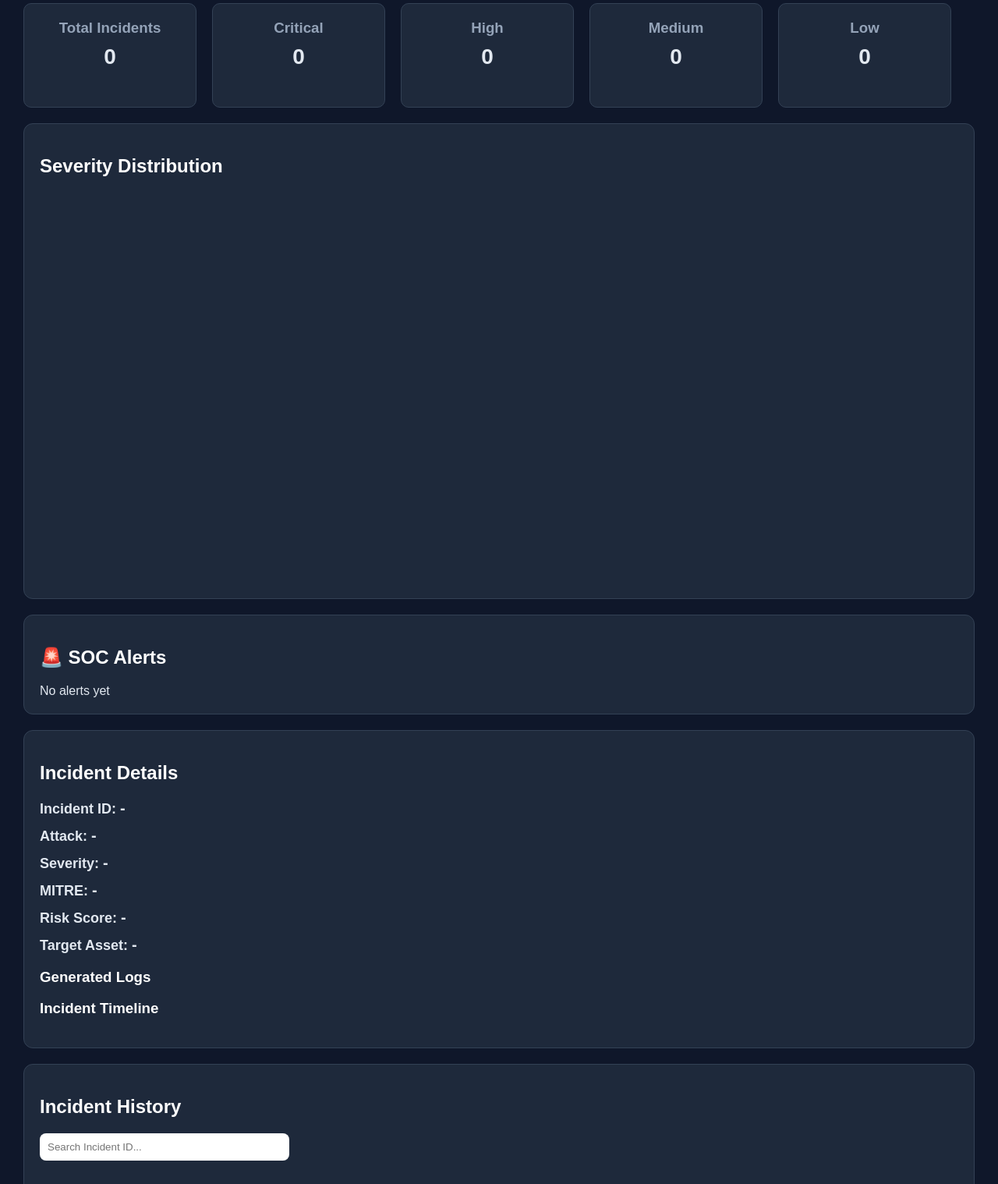
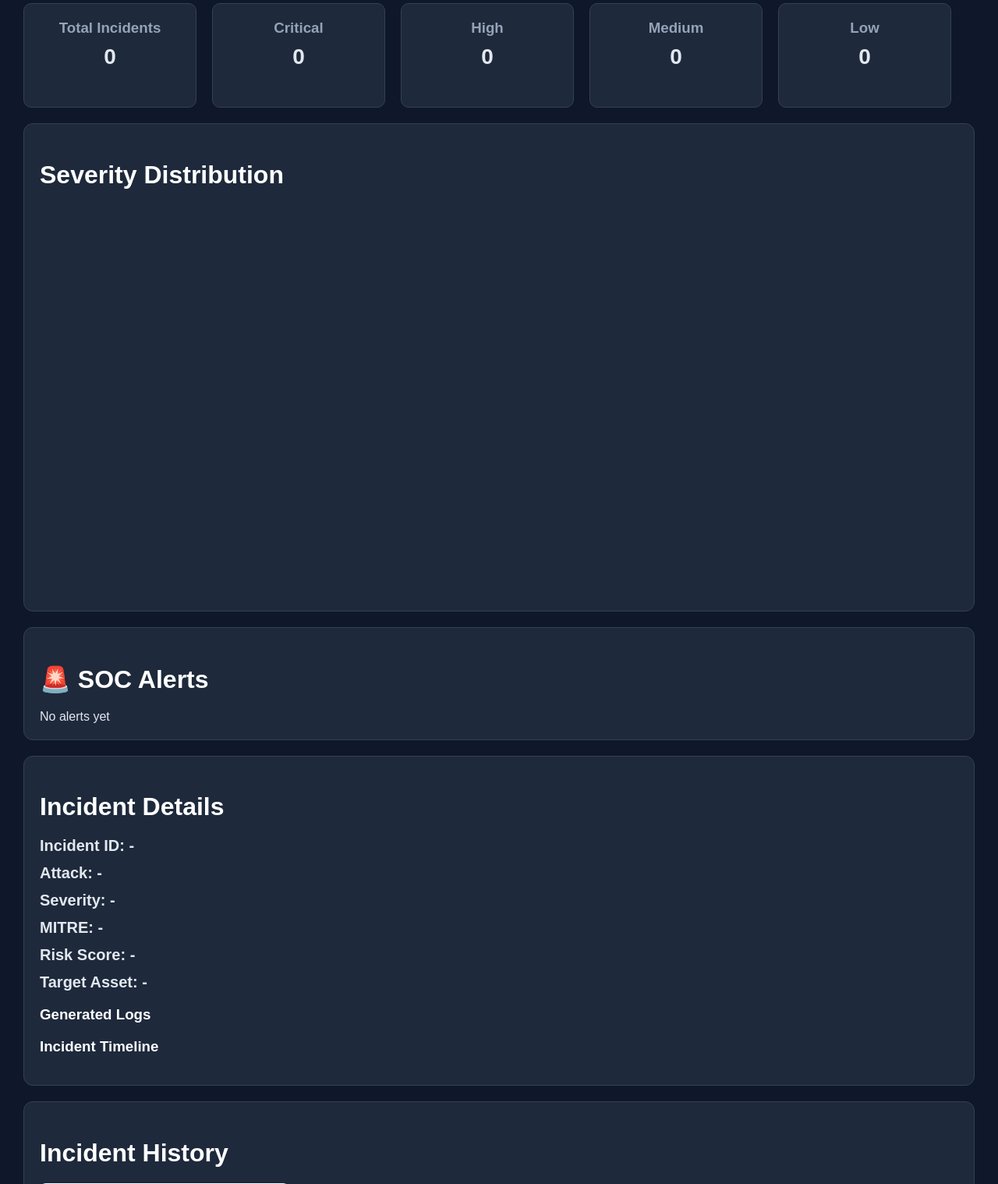
Before and after one commit to AsimSiddiqui1/SentinelX, a Python web app: template backend/templates/index.html in a window 1280 px wide. Shown: the part 147-1665 px from the top of the page at 78% size. Run offline with Jinja, Linux system fonts and the light colour scheme; the template is opened without the code that fills it, so the values that code supplies are empty; a map, chart or similar area stays blank.

Commit message:
Update index.html

```diff
--- a/backend/templates/index.html
+++ b/backend/templates/index.html
@@ -142,6 +142,20 @@ th, td {
     font-weight: bold;
     font-size: 20px;
 }
+.card h2 {
+    font-size: 32px;
+    margin-bottom: 20px;
+}
+
+.card p {
+    font-size: 20px;
+    margin: 12px 0;
+}
+
+.card li {
+    font-size: 18px;
+}
+
 </style>
 
 <script src="https://cdn.jsdelivr.net/npm/chart.js"></script>
```
